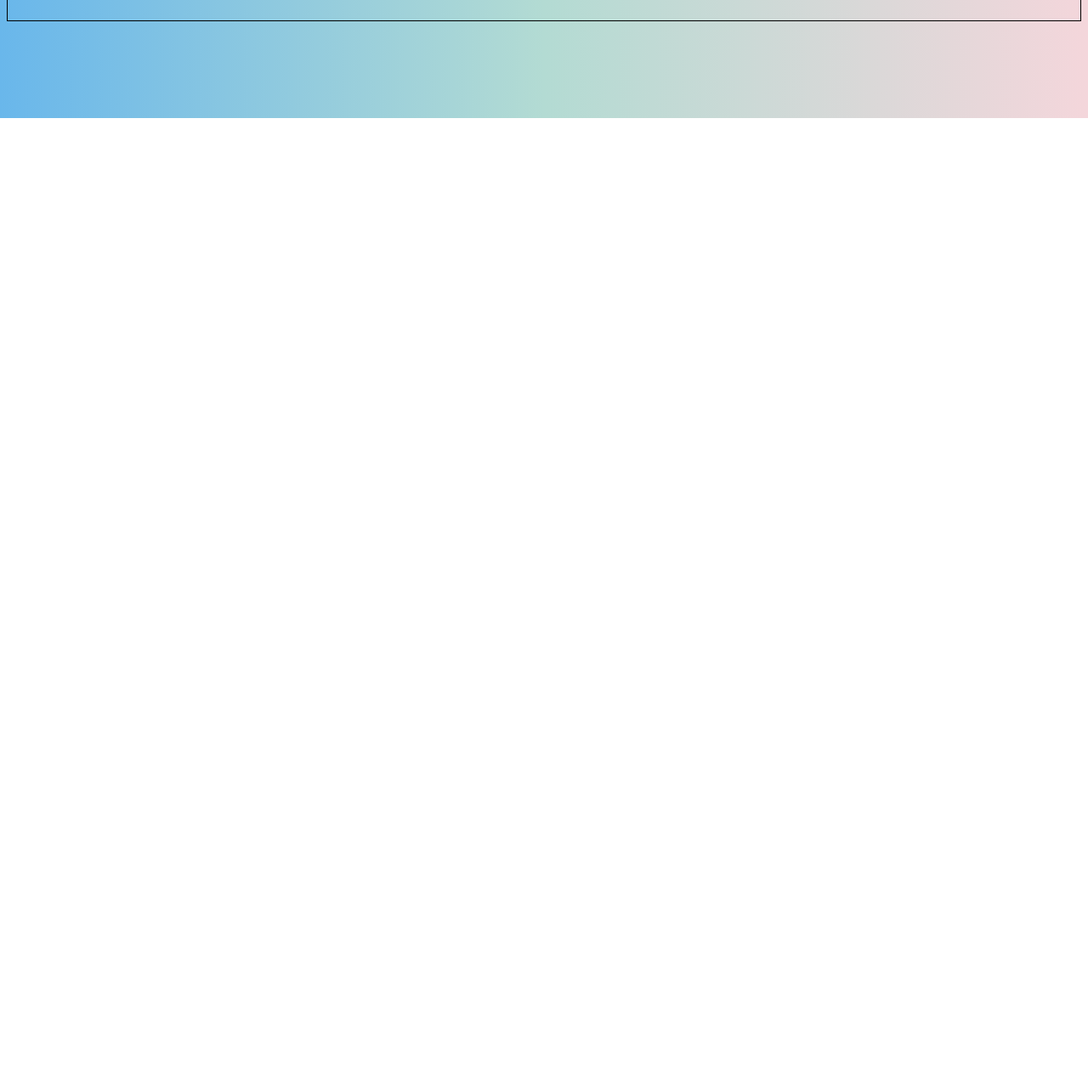
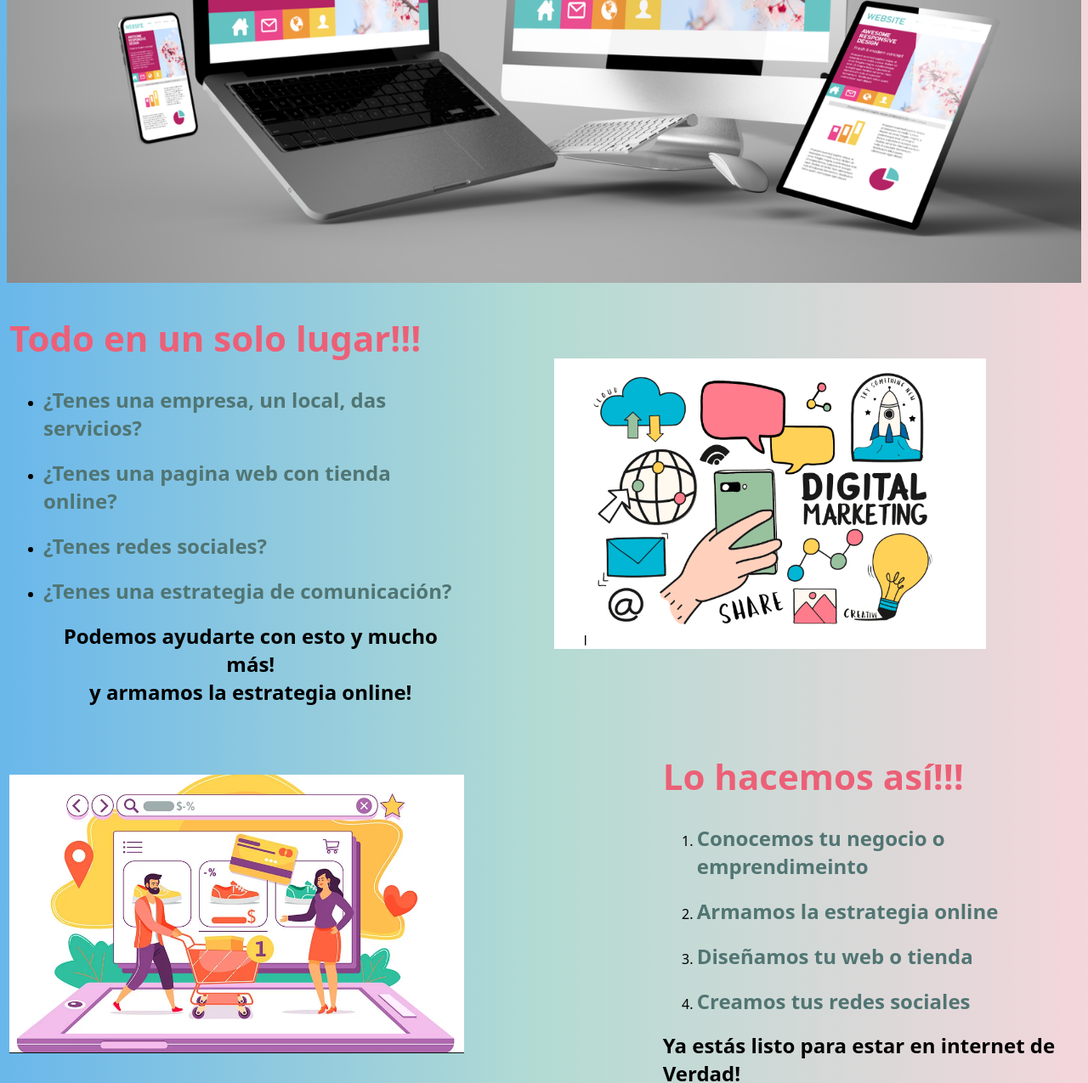
Before and after one commit to licjcg/agenciaMKT, a plain HTML site: page index.html in a window 1280 px wide. Shown: the part 661-1936 px from the top of the page at 85% size. Before the commit the page ends 800 px from the top, so only its background shows below. Drawn offline with Linux system fonts and the light colour scheme.

Commit message:
Página de index y Css

```diff
--- a/index.html
+++ b/index.html
@@ -17,16 +17,40 @@
             <th><h3><a href="#contacto">Contacto</a></h3></th>
         </tr>
     </table>
-<p>Lorem ipsum dolor sit amet, consectetur adipisicing elit. Vitae harum architecto, voluptas similique doloribus suscipit asperiores consequuntur iure aspernatur. Inventore porro possimus eum quasi, maiores nam enim iure soluta magni.
-Quaerat ipsa pariatur veniam cupiditate illo, nemo officia velit, eum impedit nisi iste iure magni est cum, adipisci incidunt voluptatibus dolores ab delectus beatae dolor doloremque a? Itaque, culpa perferendis?
-Distinctio, ducimus voluptate. Esse sequi praesentium, amet cupiditate atque quibusdam laudantium eveniet? Aut fugit cum blanditiis ullam ab dolores, quasi culpa magni asperiores id animi, nobis praesentium dicta, nam corrupti.
-Impedit dolorum possimus pariatur eligendi? Quis reprehenderit nesciunt inventore alias. Eum voluptates quisquam corporis ex quos incidunt, earum recusandae laboriosam veritatis? Quo aperiam earum molestias itaque vero cupiditate natus quod?
-Atque vel dignissimos error iure voluptates quam dicta quibusdam ipsa debitis rem eligendi non nobis necessitatibus consequuntur fugiat sed rerum sapiente nulla, unde enim alias temporibus cupiditate? Aperiam, voluptate commodi.
-Iusto reprehenderit corporis ut aliquid cupiditate perferendis eos sit deleniti necessitatibus hic cumque earum amet, eveniet aperiam? Inventore quia enim natus ex, rem nesciunt rerum, magnam delectus consequuntur non repellendus.
-Quisquam placeat recusandae, debitis cum exercitationem quas! Enim incidunt distinctio a. Corrupti nobis ducimus aliquam modi rem, tempore error quaerat, ad doloribus velit nulla ipsam necessitatibus doloremque! Libero, maiores quasi!
-Ipsam similique illo hic, libero iste recusandae adipisci harum? Dicta quis, odio illum officiis maxime possimus sint architecto illo fugit atque odit maiores, eligendi doloribus, quos hic voluptates recusandae modi.
-Earum repellendus soluta id expedita illo possimus ex consectetur commodi nostrum ratione dolorem, corporis quam, corrupti eius, sunt magnam excepturi! Ducimus nihil corporis est expedita dicta voluptatibus esse perferendis optio?
-Illo, vero quasi dolorum et modi saepe velit hic fugit magnam nostrum mollitia fuga eos esse assumenda eum quis officiis pariatur ex sit, quia commodi vitae, quam cumque doloremque. Iure?</p>
+    <h1 class="h1">¿Queres tener tu negocio en internet de verdad?</h1>
+    <h2 class="h2">En nuestra agencia tenes un equipo de apasionados que te ayudan a vender y crecer más por internet a través de estrategias digitales</h2>
+    <img src="./img/WBD.png" alt="Diseño Web"width="100%" height="100%">
+    <table>
+        <tr>
+            <th>
+                <h1 class="h1">Todo en un solo lugar!!!</h1>
+                <ul>
+                    <li><h2 class="h2">¿Tenes una empresa, un local, das servicios?</li>
+                    <li><h2 class="h2">¿Tenes una pagina web con tienda online?</h2></li>
+                    <li><h2 class="h2">¿Tenes redes sociales?</h2></li>
+                    <li><h2 class="h2">¿Tenes una estrategia de comunicación?</h2></li>
+                    <h2>Podemos ayudarte con esto y mucho más! <br>  y armamos la estrategia online!</h2>
+            </th>
+            <th><img src="./img/MKT.png" alt="Marketing online"width="70%" height="70%"></th>
+        </tr
+    </table>
+    <table>
+        <tr>
+            <td><img src="./img/EstrategiaOnline.png" alt="Marketing online"width="70%" height="70%"></td>
+            <td>
+                <h1 class="h1">Lo hacemos así!!!</h1>
+                <ol>
+                <li><h2 style="color: #517573">Conocemos tu negocio o emprendimeinto</h2></li>
+                <li><h2 style="color: #517573">Armamos la estrategia online</h2></li>
+                <li><h2 style="color: #517573">Diseñamos tu web o tienda</h2></li>
+                <li><h2 style="color: #517573">Creamos tus redes sociales</h2></li>
+                </ol>
+                <h2>Ya estás listo para estar en internet de Verdad!<br></h2>
+            </td>
+        </tr
+    </table>
+
+
     <table class="footer" id="contacto">
         <tr>
             <th><img src="./img/logoAgencia.png"></th>
--- a/style.css
+++ b/style.css
@@ -10,6 +10,13 @@
     border: 1px solid #000;
     padding-block: 25px;
 }
+/* css para body del index en específico */
+.h1{
+    text-align: left; color:#ec6077; font-size: 42px;
+}
+.h2{
+    text-align: left; color: #517573;
+}
 .img{
     width: 100%;
     height: 100%;
@@ -17,6 +24,4 @@
 body{
     font-family: system-ui, -apple-system, BlinkMacSystemFont, 'Segoe UI', Roboto, Oxygen, Ubuntu, Cantarell, 'Open Sans', 'Helvetica Neue', sans-serif;
     background: linear-gradient(90deg, #69b7eb, #b3dbd3, #f4d6db);
-    text-decoration-color: #303030;
-
 }
```
Also changed, not shown: nosotros.html (+5 -4 lines), img/EstrategiaOnline.png (added).
